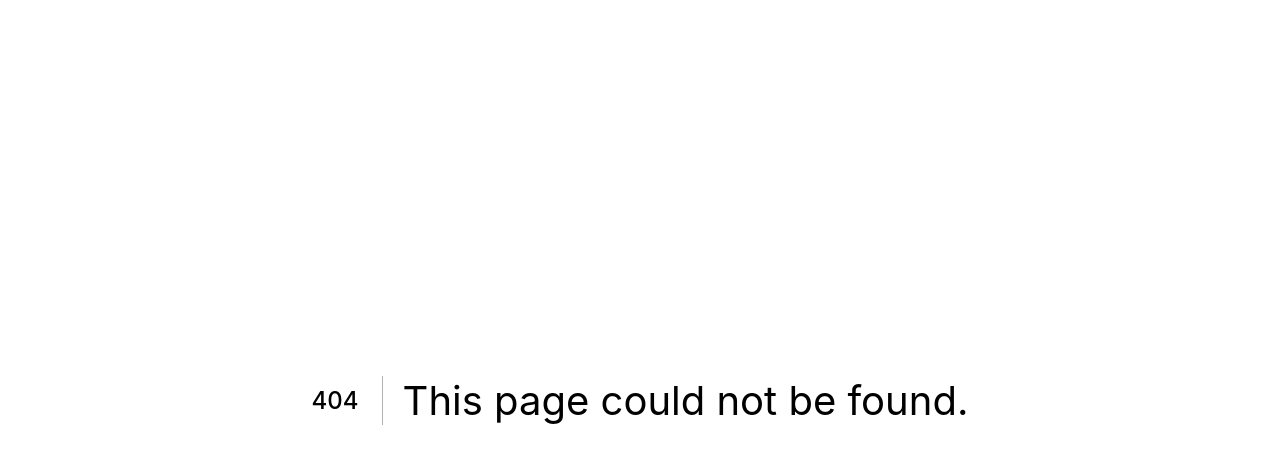
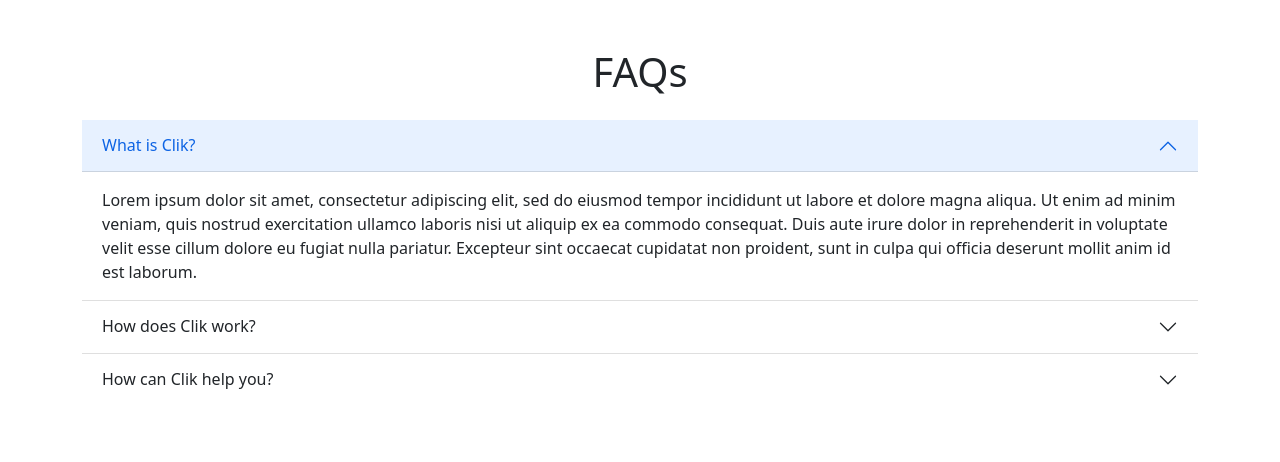
Before and after one commit to bonarhyme/new-clic-landing-page, a Next.js app: page /components/FAQ in a window 1280 px wide. Before the commit this address had no page. Shown: the top 462 px of the page. Built offline with nearby package versions, Linux system fonts and the light colour scheme.

Commit message:
Added faq

```diff
--- /dev/null
+++ b/pages/components/FAQ.js
@@ -0,0 +1,52 @@
+import React from "react";
+import { Accordion, Container } from "react-bootstrap";
+
+const FAQ = () => {
+  return (
+    <article className="faq py-5">
+      <Container>
+        <h2 className="text-center">FAQs</h2>
+        <Accordion defaultActiveKey="0" flush className="py-3">
+          <Accordion.Item eventKey="0">
+            <Accordion.Header>What is Clik?</Accordion.Header>
+            <Accordion.Body>
+              Lorem ipsum dolor sit amet, consectetur adipiscing elit, sed do
+              eiusmod tempor incididunt ut labore et dolore magna aliqua. Ut
+              enim ad minim veniam, quis nostrud exercitation ullamco laboris
+              nisi ut aliquip ex ea commodo consequat. Duis aute irure dolor in
+              reprehenderit in voluptate velit esse cillum dolore eu fugiat
+              nulla pariatur. Excepteur sint occaecat cupidatat non proident,
+              sunt in culpa qui officia deserunt mollit anim id est laborum.
+            </Accordion.Body>
+          </Accordion.Item>
+          <Accordion.Item eventKey="1">
+            <Accordion.Header>How does Clik work?</Accordion.Header>
+            <Accordion.Body>
+              Lorem ipsum dolor sit amet, consectetur adipiscing elit, sed do
+              eiusmod tempor incididunt ut labore et dolore magna aliqua. Ut
+              enim ad minim veniam, quis nostrud exercitation ullamco laboris
+              nisi ut aliquip ex ea commodo consequat. Duis aute irure dolor in
+              reprehenderit in voluptate velit esse cillum dolore eu fugiat
+              nulla pariatur. Excepteur sint occaecat cupidatat non proident,
+              sunt in culpa qui officia deserunt mollit anim id est laborum.
+            </Accordion.Body>
+          </Accordion.Item>
+          <Accordion.Item eventKey="2">
+            <Accordion.Header>How can Clik help you?</Accordion.Header>
+            <Accordion.Body>
+              Lorem ipsum dolor sit amet, consectetur adipiscing elit, sed do
+              eiusmod tempor incididunt ut labore et dolore magna aliqua. Ut
+              enim ad minim veniam, quis nostrud exercitation ullamco laboris
+              nisi ut aliquip ex ea commodo consequat. Duis aute irure dolor in
+              reprehenderit in voluptate velit esse cillum dolore eu fugiat
+              nulla pariatur. Excepteur sint occaecat cupidatat non proident,
+              sunt in culpa qui officia deserunt mollit anim id est laborum.
+            </Accordion.Body>
+          </Accordion.Item>
+        </Accordion>
+      </Container>
+    </article>
+  );
+};
+
+export default FAQ;
--- a/pages/index.js
+++ b/pages/index.js
@@ -2,6 +2,7 @@
 import Image from "next/image";
 import { SSRProvider } from "react-bootstrap";
 import ClikNav from "./components/ClikNav";
+import FAQ from "./components/FAQ";
 import GetInTouch from "./components/GetInTouch";
 import Header from "./components/Header";
 import LetsDo from "./components/LetsDo";
@@ -27,6 +28,7 @@
           <Why />
           <GetInTouch />
           <LetsDo />
+          <FAQ />
         </main>
       </div>
     </SSRProvider>
```
